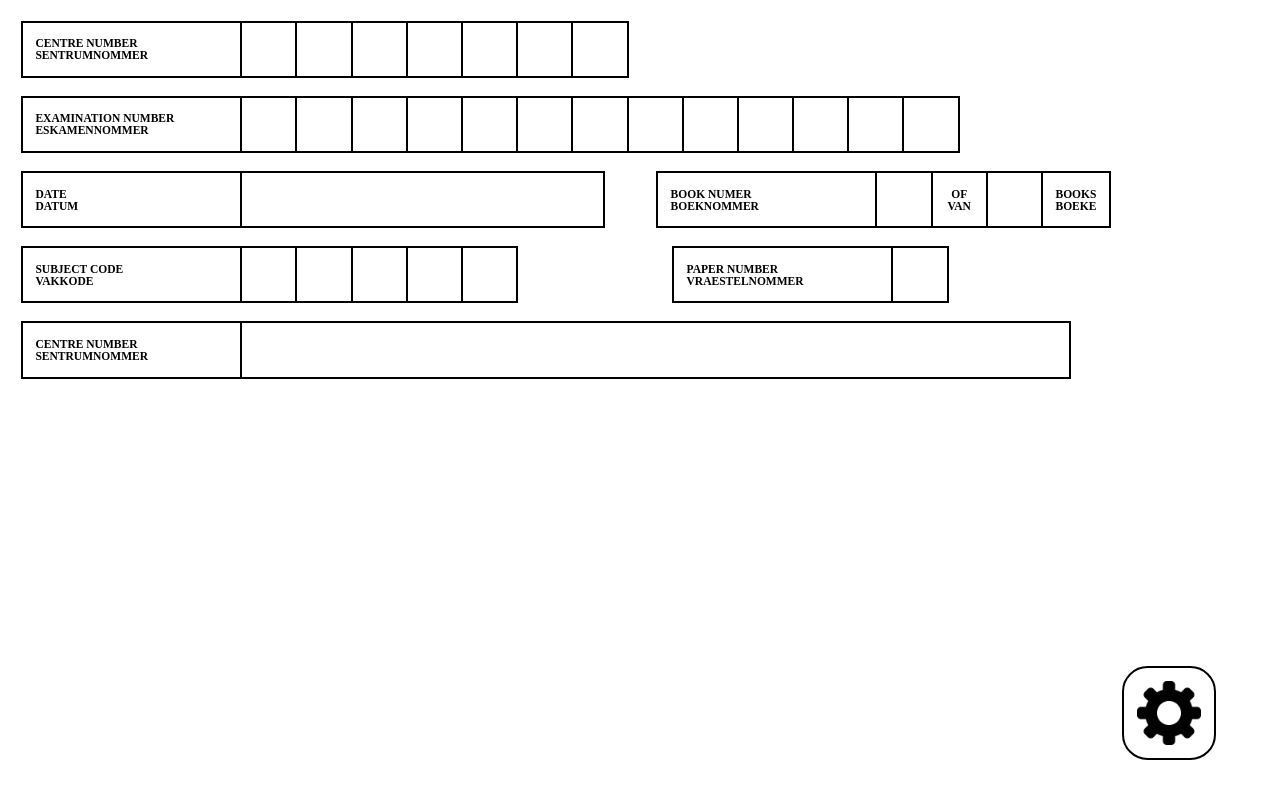
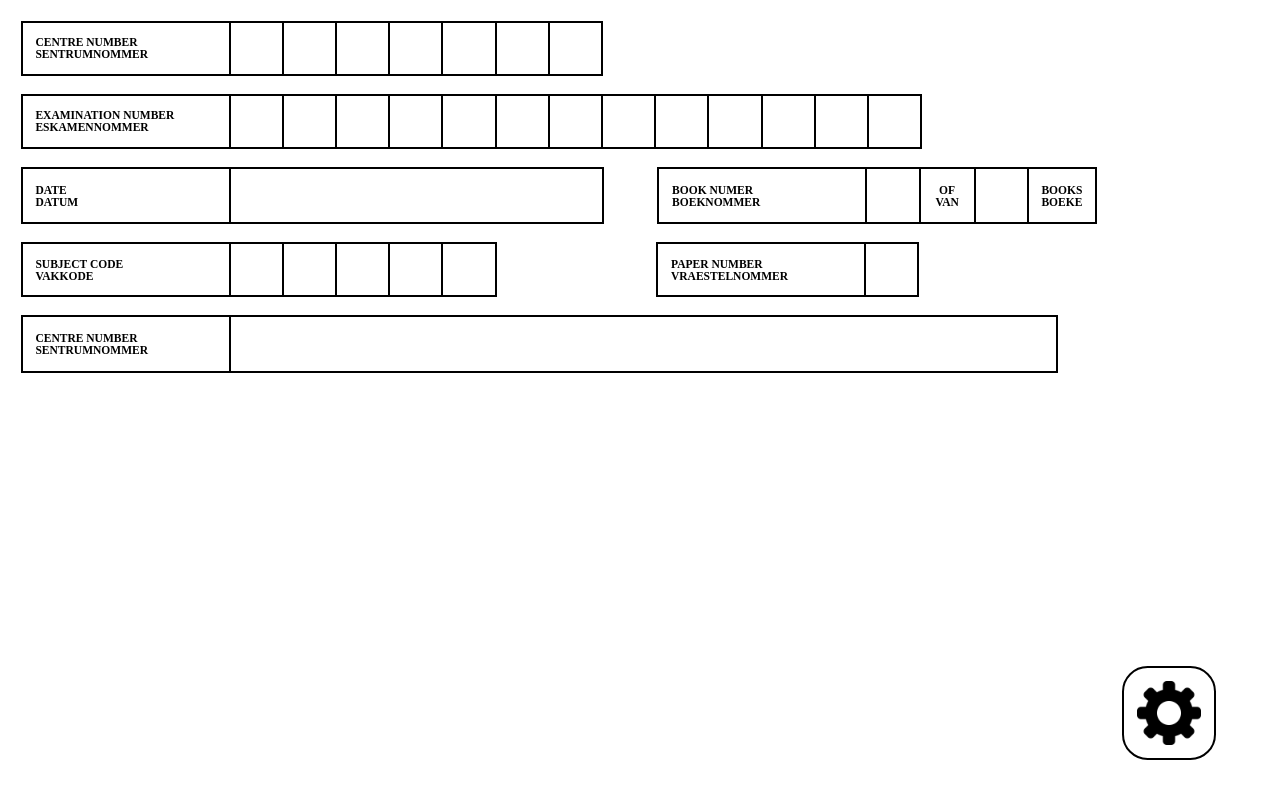
Before and after one commit to wesse206/NSSAntwoordblad, a plain HTML site: page index.html in a window 1280 px wide. Drawn offline with Linux system fonts and the light colour scheme.

Commit message:
Semi-perfect alignment

```diff
--- a/index.html
+++ b/index.html
@@ -59,7 +59,7 @@
               </tr>
             </table>
           </td>
-          <td class="formblock invisible"></td>
+          <td class="formblock invisiblecell"></td>
           <td class="invisible">
             <table>
               <tr>
@@ -89,9 +89,9 @@
               </tr>
             </table>
           </td>
-          <td class="formblock invisible"></td>
-          <td class="formblock invisible"></td>
-          <td class="formblock invisible"></td>
+          <td class="formblock invisiblecell"></td>
+          <td class="formblock invisiblecell"></td>
+          <td class="formblock invisiblecell"></td>
           <td class="invisible">
             <table>
               <tr>
--- a/style.css
+++ b/style.css
@@ -10,8 +10,8 @@ section {
 
 .fieldtitle {
     padding-left: 1vw;
-    padding-right: 1vw;
-    width: 15vw;
+    padding-right: 1.1vw;
+    width: 14vw;
 }
 
 .formblock {
@@ -19,11 +19,13 @@ section {
     height: 4vw;
     font-size: 2vw;
     text-align: center;
+    padding: 0;
 }
 
 .dateblock {
     width: 28vw;
     height: 4vw;
+    padding-right: 12px;
 }
 
 .ofblock {
@@ -39,7 +41,8 @@ section {
 }
 
 .subjectblock {
-    width: 64.4vw;
+    width: 64vw;
+    padding-right: 5px;
     height: 4vw;
 }
 
@@ -47,7 +50,12 @@ section {
     border: none;
     margin: none;
     padding: 0px;
+}
 
+.invisiblecell {
+    border: none;
+    margin: none;
+    padding-left: 2px;
 }
 
 .settings {
```
